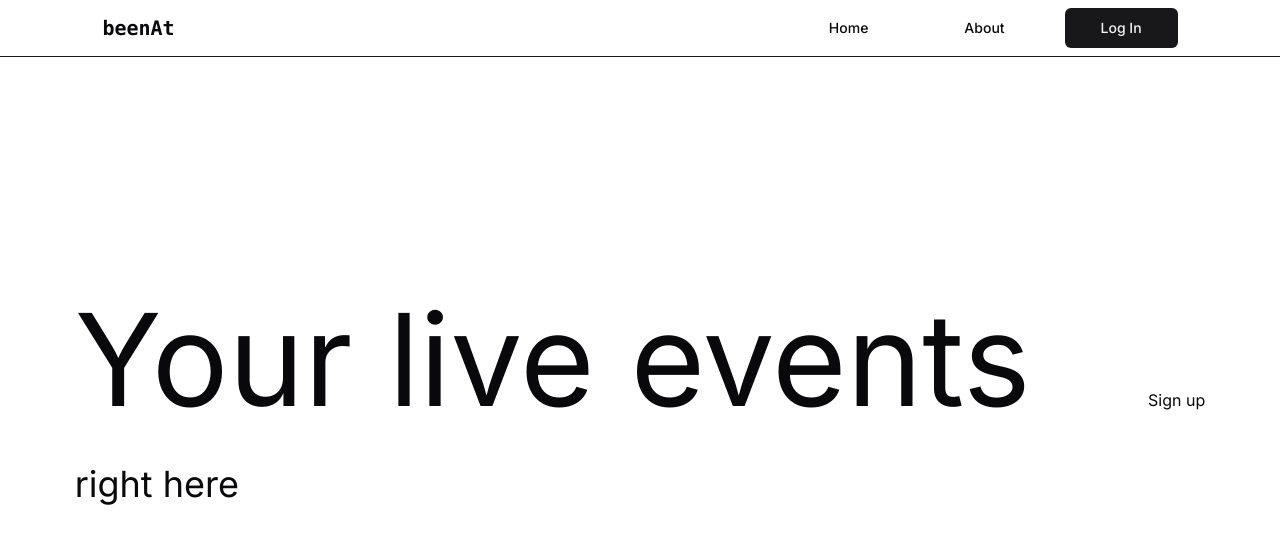
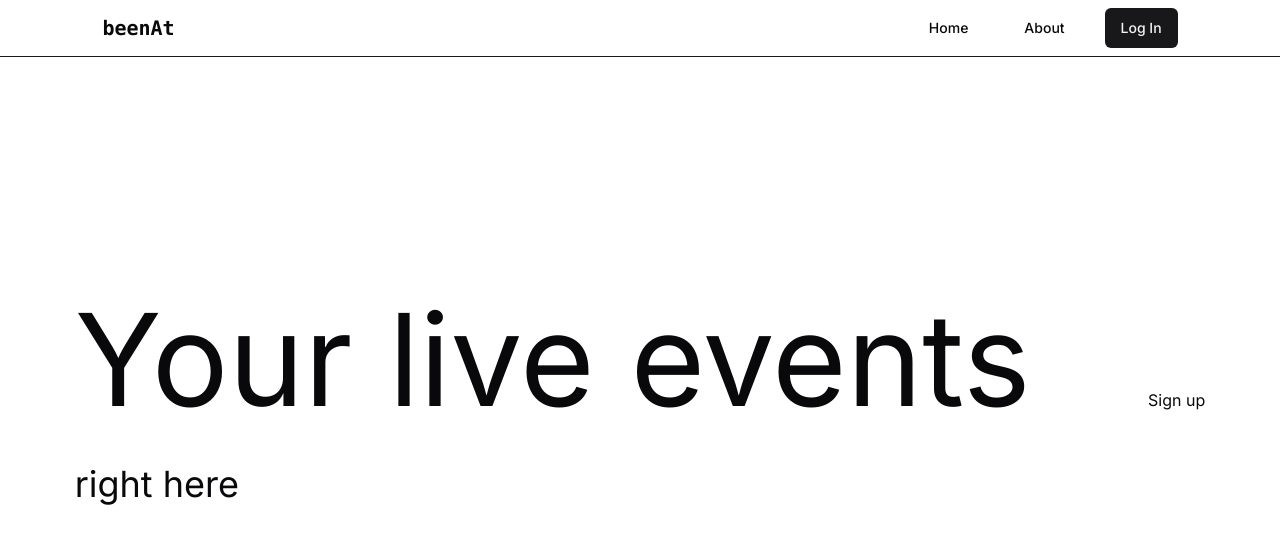
Before and after one commit to jradziejewski/beenat-firebase, a Next.js app: page / in a window 1280 px wide. Shown: the top 544 px of the page. Built offline with nearby package versions, Linux system fonts and the light colour scheme.

Commit message:
fix: fix hydration error in navbar

```diff
--- a/components/Navbar/Navbar.tsx
+++ b/components/Navbar/Navbar.tsx
@@ -45,40 +45,50 @@ function Navbar() {
           <NavigationMenu>
             <NavigationMenuList className="text-base flex flex-col gap-5 my-5 lg:my-0 lg:flex-row lg:justify-between">
               <NavigationMenuItem>
+                <Link className="lg:px-5 py-2" legacyBehavior passHref href="/">
                   <NavigationMenuLink
                     onClick={() => {
                       setIsOpen(false);
                     }}
                     className={navigationMenuTriggerStyle()}
                   >
-                  <Link className="lg:px-5 py-2" href="/">
                     Home
+                  </NavigationMenuLink>
                 </Link>
-                </NavigationMenuLink>
               </NavigationMenuItem>
               <NavigationMenuItem>
+                <Link
+                  className="lg:px-5 py-2"
+                  legacyBehavior
+                  passHref
+                  href="/about"
+                >
                   <NavigationMenuLink
                     onClick={() => {
                       setIsOpen(false);
                     }}
                     className={navigationMenuTriggerStyle()}
                   >
-                  <Link className="lg:px-5 py-2" href="/about">
                     About
+                  </NavigationMenuLink>
                 </Link>
-                </NavigationMenuLink>
               </NavigationMenuItem>
               <NavigationMenuItem className="w-full">
+                <Link
+                  className="lg:px-5 py-2"
+                  legacyBehavior
+                  passHref
+                  href="/login"
+                >
                   <NavigationMenuLink
                     onClick={() => {
                       setIsOpen(false);
                     }}
                     className={`${navigationMenuTriggerStyle()} bg-primary text-secondary`}
                   >
-                  <Link className="lg:px-5 py-2" href="/login">
                     Log In
+                  </NavigationMenuLink>
                 </Link>
-                </NavigationMenuLink>
               </NavigationMenuItem>
             </NavigationMenuList>
           </NavigationMenu>
```
Lines whose indentation alone changed are shown as unchanged.
